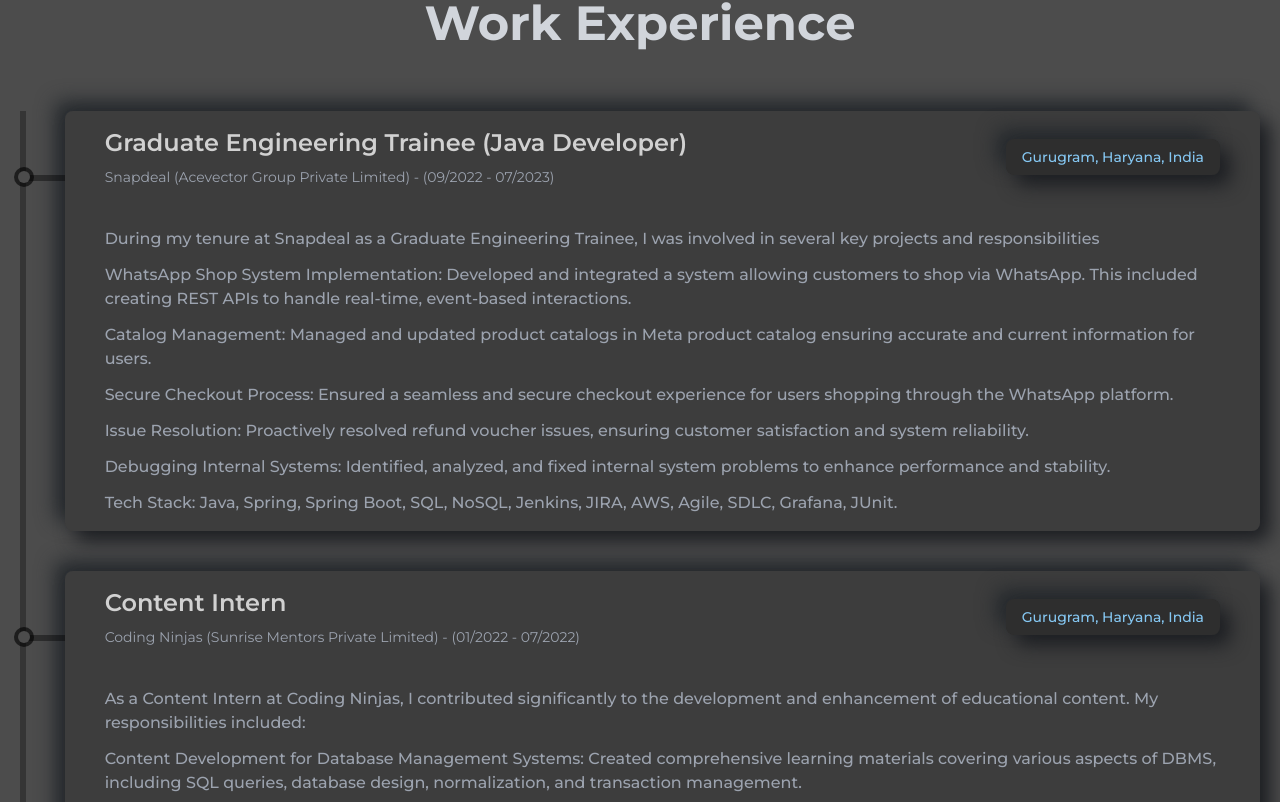
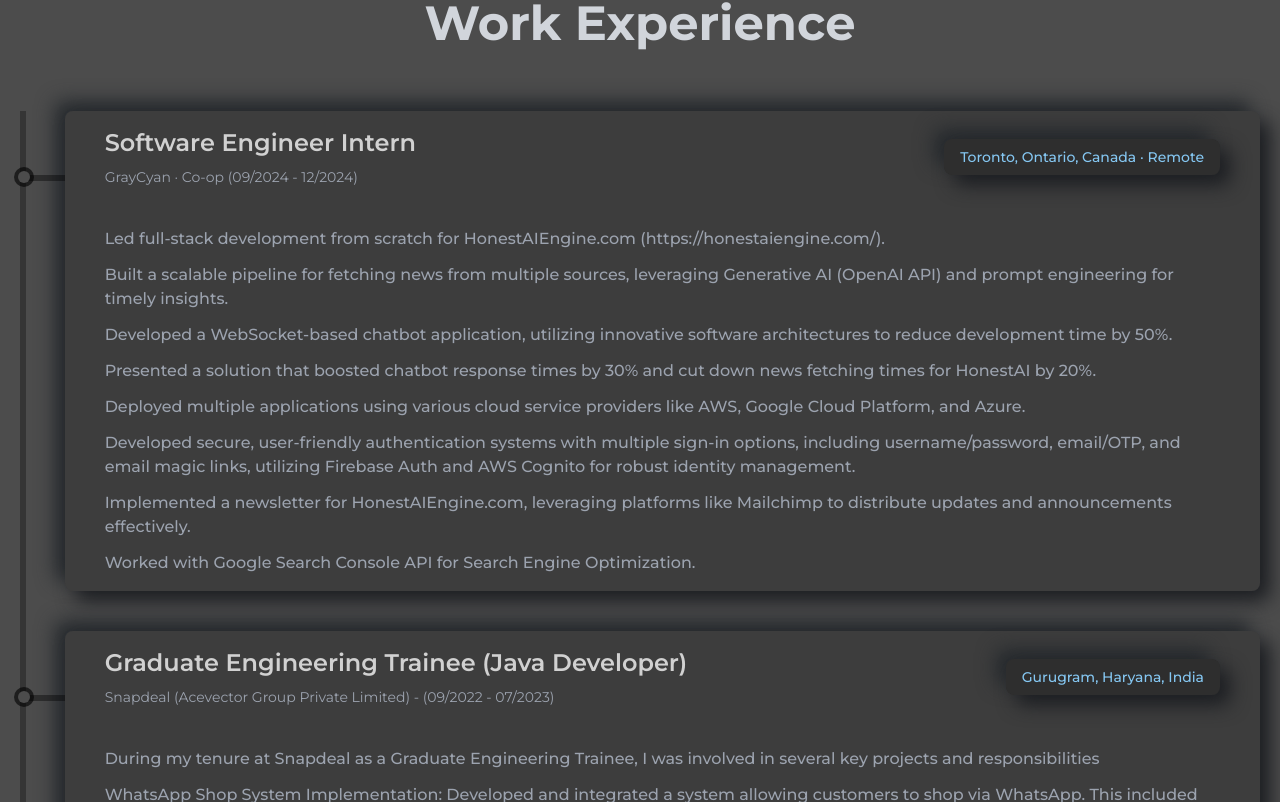
Before and after one commit to Rachit1606/portfolio, a Next.js app: page / in a window 1280 px wide. Shown: the part 1138-1940 px from the top of the page. Built offline with nearby package versions, Linux system fonts and the light colour scheme.

Commit message:
Update index.ts

```diff
--- a/data/index.ts
+++ b/data/index.ts
@@ -56,6 +56,22 @@
 ];
 
 export const workExperiences: WorkExperienceItem[] = [
+    {
+        _id: 3,
+        title: "Software Engineer Intern",
+        subTitle: "GrayCyan · Co-op (09/2024 - 12/2024)",
+        location: "Toronto, Ontario, Canada · Remote",
+        description: [
+            "Led full-stack development from scratch for HonestAIEngine.com (https://honestaiengine.com/).",
+            "Built a scalable pipeline for fetching news from multiple sources, leveraging Generative AI (OpenAI API) and prompt engineering for timely insights.",
+            "Developed a WebSocket-based chatbot application, utilizing innovative software architectures to reduce development time by 50%.",
+            "Presented a solution that boosted chatbot response times by 30% and cut down news fetching times for HonestAI by 20%.",
+            "Deployed multiple applications using various cloud service providers like AWS, Google Cloud Platform, and Azure.",
+            "Developed secure, user-friendly authentication systems with multiple sign-in options, including username/password, email/OTP, and email magic links, utilizing Firebase Auth and AWS Cognito for robust identity management.",
+            "Implemented a newsletter for HonestAIEngine.com, leveraging platforms like Mailchimp to distribute updates and announcements effectively.",
+            "Worked with Google Search Console API for Search Engine Optimization.",
+        ],
+    },
     {
         _id: 2,
         title: "Graduate Engineering Trainee (Java Developer)",
```
